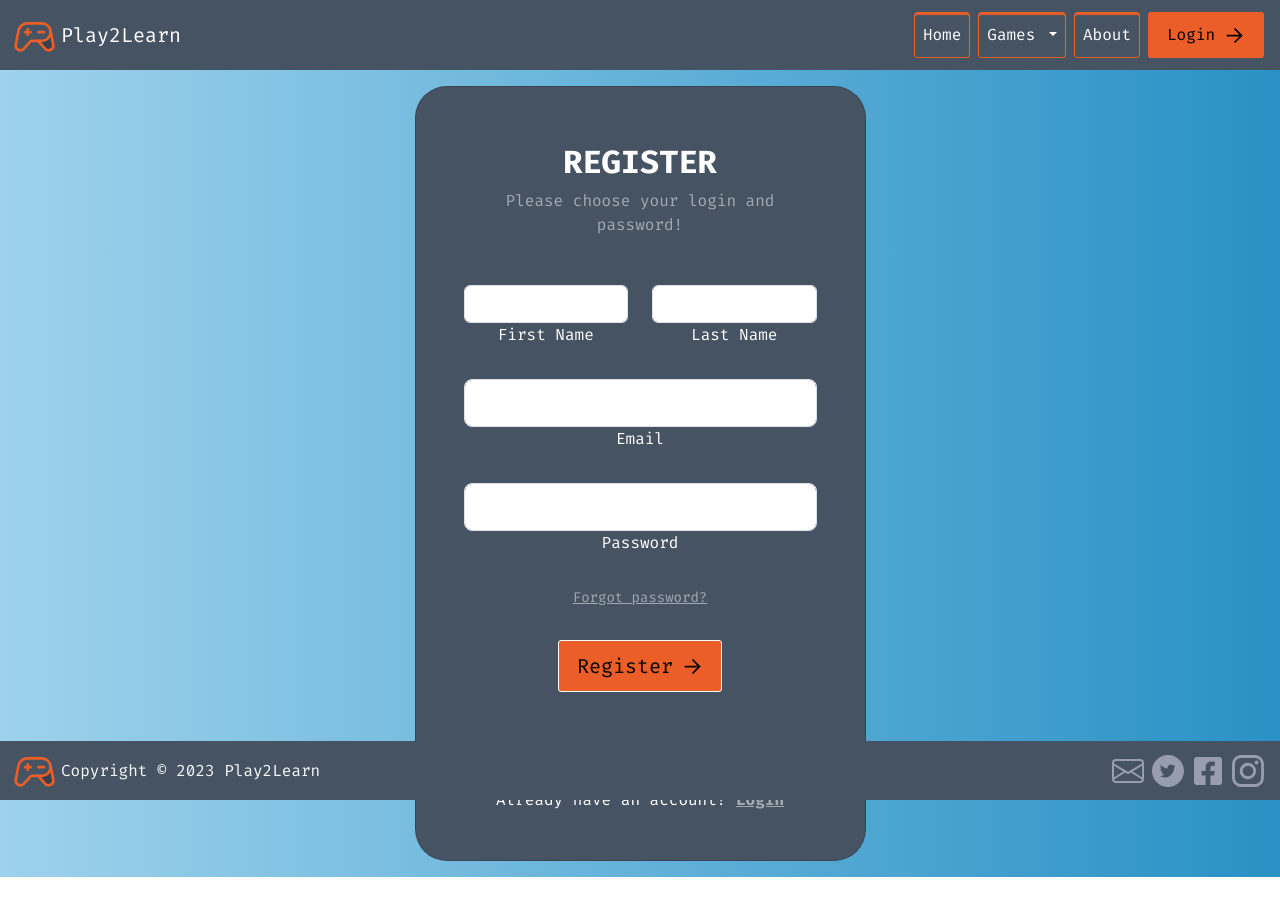
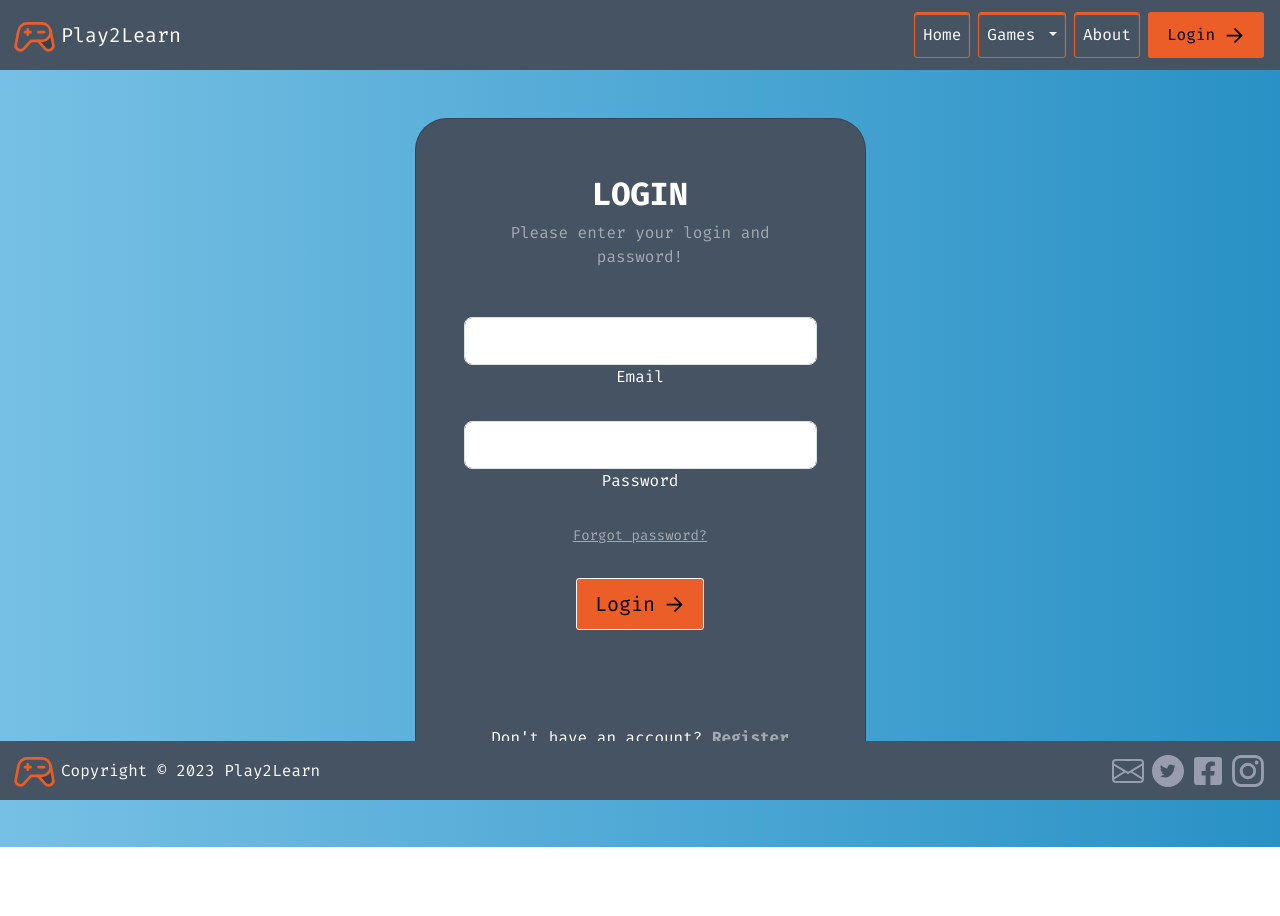
Before and after one commit to Mtech916/Play2Learn-v2, a Vue app: page /#/login in a window 1280 px wide. Shown: the top 916 px of the page. Built offline with nearby package versions, Linux system fonts and the light colour scheme.

Commit message:
Created logic to switch between login and register components

```diff
--- a/src/components/login-register-forms/LoginForm.vue
+++ b/src/components/login-register-forms/LoginForm.vue
@@ -1,6 +1,6 @@
 <template>
 
-  <section class="d-none gradient-custom">
+  <section class="gradient-custom">
   <div class="container py-5 h-100">
     <div class="row d-flex justify-content-center align-items-center h-100">
       <div class="col-12 col-md-8 col-lg-6 col-xl-5">
@@ -60,7 +60,13 @@
 
             <div>
               <p class="mb-0">Don't have an account?
-                <router-link to="/login/register" class="text-white-50 fw-bold">Register</router-link>
+                <router-link
+                  to="/login/register"
+                  class="text-white-50 fw-bold"
+                  @click="onRegisterLinkClicked"
+                >
+                  Register
+                </router-link>
               </p>
             </div>
 
@@ -106,8 +112,13 @@
         this.v$.$touch();
         if (!this.v$.$invalid) {
         console.log('Form submitted!');
-        // Your login form submission logic here
+        setTimeout(() => {
+          this.$router.push({ name: 'AnagramHuntView'});
+        }, 1500);
       }
+      },
+      onRegisterLinkClicked() {
+        this.$emit('showRegistrationForm');
       },
     },
   }
--- a/src/components/login-register-forms/RegistrationForm.vue
+++ b/src/components/login-register-forms/RegistrationForm.vue
@@ -99,12 +99,18 @@
             </form>
 
             <div>
-              <p class="mb-0">Already have an account? <a href="#!" class="text-white-50 fw-bold">Login</a>
+              <p class="mb-0">Already have an account?
+                <router-link
+                  to="/login"
+                  class="text-white-50 fw-bold"
+                  @click="onLoginLinkClicked"
+                >
+                  Login
+                </router-link>
               </p>
             </div>
 
           </div>
-<!-- right here -->
         </div>
       </div>
     </div>
@@ -156,7 +162,13 @@
         this.v$.$validate();
         if (!this.v$.$error) {
           console.log('Form submitted successfully!');
+          setTimeout(() => {
+            this.$router.push({ name: 'AnagramHuntView' });
+          }, 1500);
         }
+      },
+      onLoginLinkClicked() {
+        this.$emit('showLoginForm');
       }
     }
   }
@@ -178,4 +190,10 @@
 background: linear-gradient(to right, rgba(61, 165, 217, 0.5), rgba(41, 145, 197, 1));
 }
 
+.error-message {
+  color: yellow;
+  font-size: 0.8rem;
+  margin-top: 0.2rem;
+}
+
 </style>
--- a/src/router/index.js
+++ b/src/router/index.js
@@ -22,10 +22,12 @@ const routes = [
       children: [
         {
           path: 'login',
+          name: 'LoginForm',
           component: LoginForm,
         },
         {
           path: 'register',
+          name: 'RegisterForm',
           component: RegisterForm,
         },
       ],
@@ -37,6 +39,7 @@ const routes = [
       children: [
         {
           path: '',
+          name: 'GameConfig',
           component: GameConfig,
         },
         {
--- a/src/views/LoginRegisterView.vue
+++ b/src/views/LoginRegisterView.vue
@@ -1,12 +1,13 @@
 <template>
-  <LoginForm />
-  <RegistrationForm />
+  <div>
+    <LoginForm v-if="!showRegistrationForm" @showRegistrationForm="showRegistrationForm = true" />
+    <RegistrationForm v-else @showLoginForm="showRegistrationForm = false" />
+  </div>
 </template>
 
 <script>
 
   import LoginForm from '@/components/login-register-forms/LoginForm.vue';
-
   import RegistrationForm from '@/components/login-register-forms/RegistrationForm.vue';
 
   export default {
@@ -15,5 +16,10 @@
       LoginForm,
       RegistrationForm,
     },
+    data() {
+      return {
+        showRegistrationForm: false,
+      }
+    }
 }
 </script>
```
